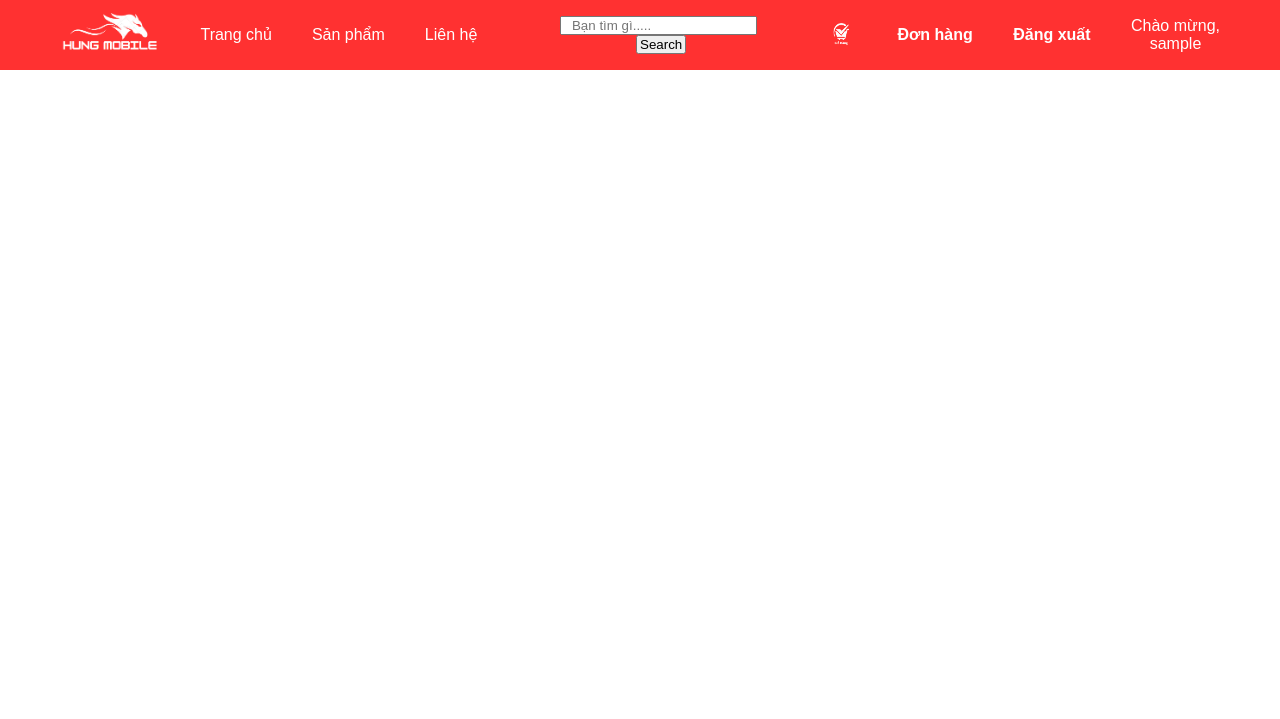
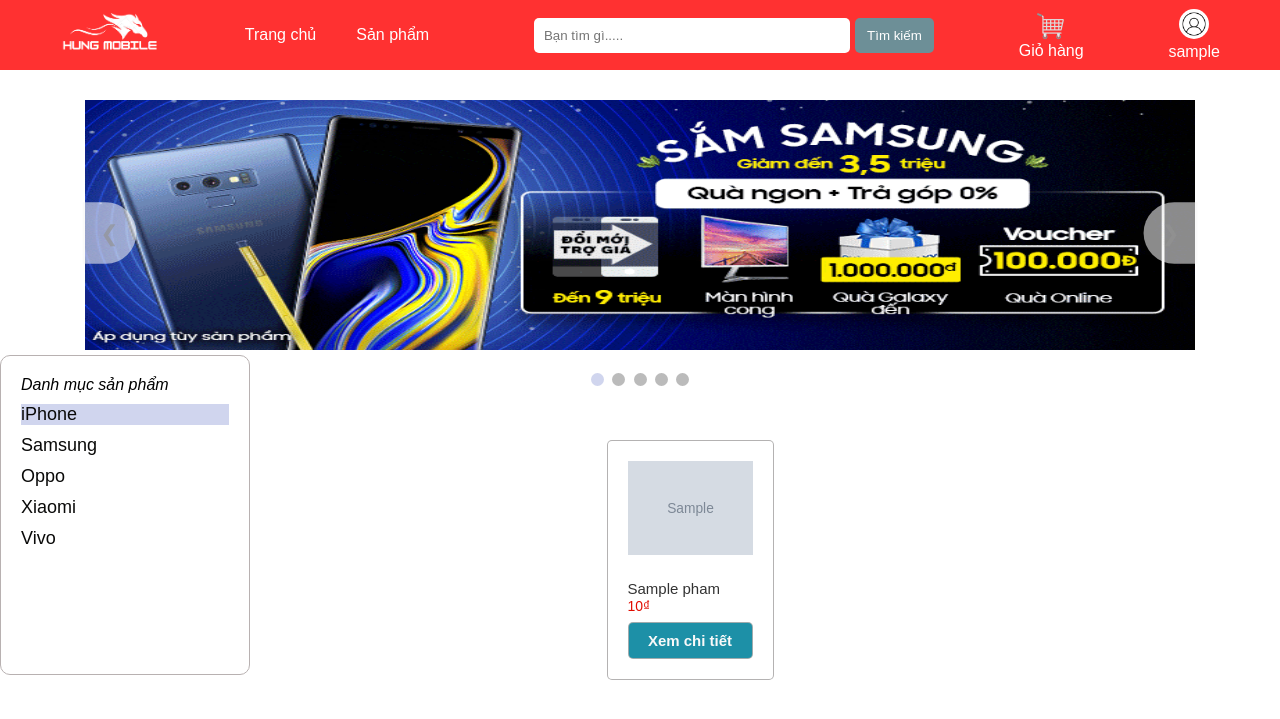
Before and after one commit to phamdungdev03/Web_BanSach, a PHP site: page / in a window 1280 px wide. Shown: the top 719 px of the page. Run offline with PHP 8.4, Linux system fonts and the light colour scheme; the visitor is signed in with stand-in values (Sample User, id 1); data comes from the database, SQL or seed files in the repository; tables that the repository leaves empty hold one stand-in row (values such as "Sample post"); grey boxes marked "Sample" are stand-in pictures.

Commit message:
update header

```diff
--- a/config.php
+++ b/config.php
@@ -2,6 +2,6 @@
     $DB_HOST = 'localhost:3307';
     $DB_USER = 'root';
     $DB_PASS = '';
-    $DB_NAME = 'hung_mobile';
-    $HOST = 3366;
+    $DB_NAME = 'qlbs';
+    $HOST = 3307;
 ?>
--- a/header.php
+++ b/header.php
@@ -12,7 +12,7 @@
         <div class="nav-search">
             <?php
             include 'config.php';
-            $conn = mysqli_connect($DB_HOST, $DB_USER, $DB_PASS, $DB_NAME, 3366);
+            $conn = mysqli_connect($DB_HOST, $DB_USER, $DB_PASS, $DB_NAME, $HOST);
 
             if (isset($_GET["search1"]) && !empty($_GET["search1"])) {
                 $key = trim($_GET["search1"]);
--- a/index.php
+++ b/index.php
@@ -11,73 +11,8 @@
 
 <body>
 
-	<header>
-		<div class="header-container">
-			<div class="logo">
-				<a href="index.php"><img src="./hinh_anh/logomb.png" alt="logo"></a>
-			</div>
-			<nav>
-				<ul>
-					<li><a href="index.php">Trang chủ</a></li>
-					<li><a href="sanpham.php">Sản phẩm</a></li>
-					<li><a href="#">Liên hệ</a></li>
-				</ul>
-			</nav>
-			<div>
-				<?php
-				include 'config.php';
-				$conn = mysqli_connect($DB_HOST, $DB_USER, $DB_PASS, $DB_NAME,3366);
-
-				if (isset($_GET["search"]) && !empty($_GET["search"])) {
-					$key = trim($_GET["search"]);
-					$sql = "SELECT product_id, product_name, product_image, price
-				FROM san_pham
-				WHERE (product_id LIKE '%$key%')
-					OR (product_name LIKE '%$key%')
-					OR (product_image LIKE '%$key%')
-					OR (price LIKE '%$key%');";
-
-					$result = mysqli_query($conn, $sql);
-					if (mysqli_num_rows($result) <= 0) {
-						echo "<script>alert('Không tìm thấy " . $_GET["search"] . " trong tài liệu nào.!');
-						window.location.href = 'index.php';
-						</script>";
-					}
-				} else {
-					$sql = "SELECT * FROM san_pham ORDER BY price DESC LIMIT 8;";
-					$result = mysqli_query($conn, $sql);
-				}
-
-				?>
-				<form action="" method="get">
-					<input type="text" placeholder="Bạn tìm gì....." name="search" value="<?php if (isset($_GET["search"])) {
-																								echo trim($_GET["search"]);
-																							}
-																							?>">
-					<input type="submit" value="Search">
-				</form>
-			</div>
-			<div class="cart">
-				<a href="giohang.php"><img src="./hinh_anh/logogiohang.png" alt="Giỏ hàng"></a>
-			</div>
-
-			<?php
-			session_start();
-			if (isset($_SESSION['username'])) {
-
-				echo "<div><a style='color:#fff; text-decoration: none;
-	  font-weight: bold;'  href='./donhang.php'>Đơn hàng</a></div>";
-				echo "<div><a style='color:#fff; text-decoration: none;
-	  font-weight: bold;'  href='thoat.php'>Đăng xuất</a></div>";
-				echo "<div><p style='color:#fff'>Chào mừng,<br>" . $_SESSION['username'] . "</p></div>";
-			} else {
-				echo "<div class='dangnhap'><a href='dangnhap.php'><img src='./hinh_anh/logodangnhap.png' alt='Đăng nhập'></a></div>";
-			}
-			?>
-
-
-	</header>
-	<!-- <div class="sidebar">
+	<?php include 'header.php'?>
+	<div class="sidebar">
 		<i>Danh mục sản phẩm</i>
         <a href="dtiphone.php" class="active">iPhone</a>
         <a href="dtsamsung.php">Samsung</a>
--- a/style.css
+++ b/style.css
@@ -40,7 +40,7 @@
   z-index: 999;
 
 }
-/*
+
 input[type=text] {
   padding: 10px;
   border: 1px solid #37353595;
@@ -66,7 +66,7 @@
   border: none;
   border-radius: 4px;
   cursor: pointer;
-} */
+}
 
 /* Banner __________________________________________________*/
 .banner img {
@@ -422,14 +422,13 @@
   border: 0;
 }
 
-input[type=text] {
+.nav-search form input[type=text] {
   width: 80% !important;
   padding-left: 10px !important;
   margin-right: 5px;
-  margin-bottom: 0 !important;
 }
 
-input[type=submit] {
+.nav-search form input[type=submit] {
   width: 20% !important;
   cursor: pointer;
 }
```
Also changed, not shown: sanpham.php (+1 -65 lines).
